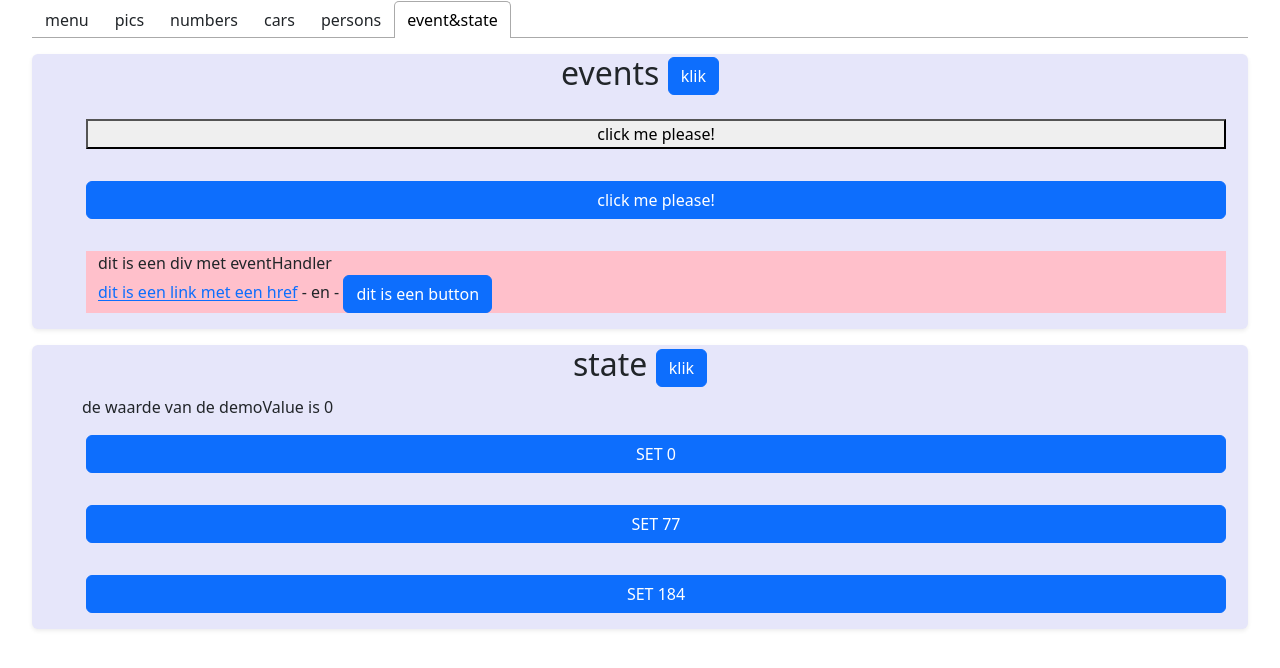
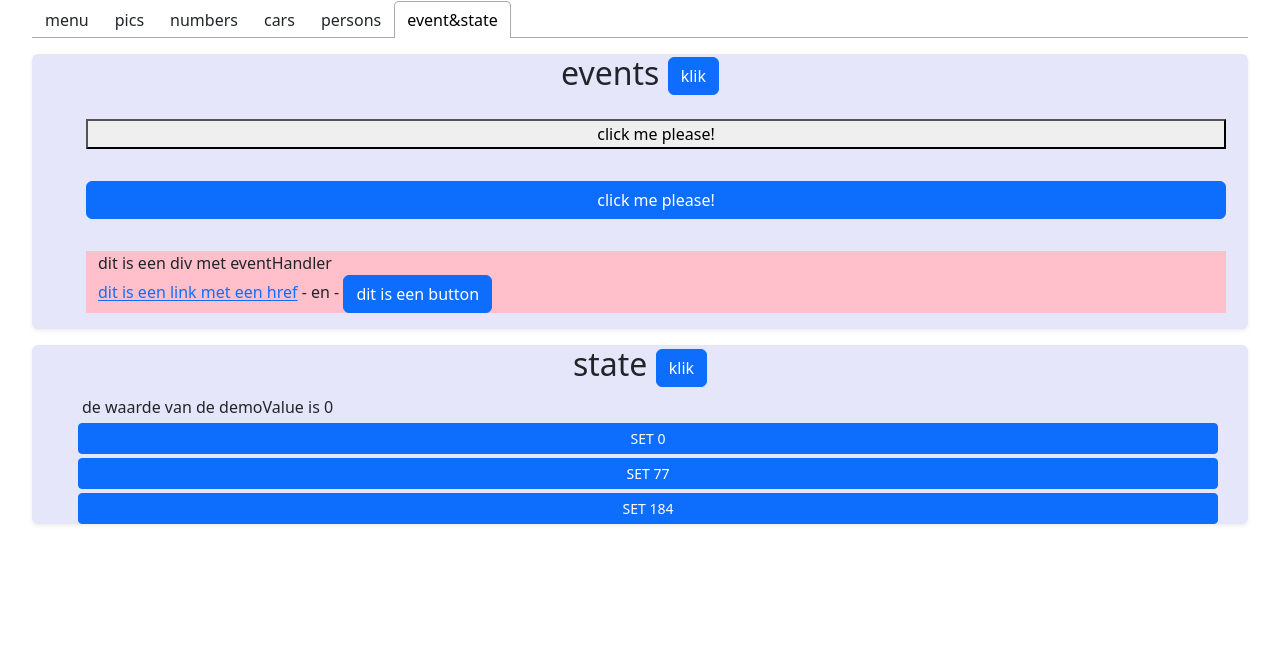
Before and after one commit to axeltuyaerts/dynamic_oefeningen, a React (Create React App) app: page / in a window 1280 px wide. Both pictures are taken after a click on the tab "event&state". Shown: the top 668 px of the page. Built offline with nearby package versions, Linux system fonts and the light colour scheme.

Commit message:
3.4 Component MyButton

```diff
--- /dev/null
+++ b/src/components/MyButton.js
@@ -0,0 +1,11 @@
+import {Button} from "react-bootstrap";
+
+export function MyButton(props) {
+    const {onClick, children} = props;
+    return (
+        <Button variant="primary" size="sm" className="ms-2 mt-1"
+                onClick={onClick}>
+            {children}
+        </Button>
+    );
+}
--- a/src/components/StateDemo.js
+++ b/src/components/StateDemo.js
@@ -1,14 +1,14 @@
 import {useState} from "react";
 import {Section} from "./Section";
-import {Button} from "react-bootstrap";
+import {MyButton} from "./MyButton";
 
 export function StateDemo() {
     const [demoValue, setDemoValue] = useState(0);
 
     return <Section title={"state"}>
         <div>de waarde van de demoValue is {demoValue}</div>
-        <Button className={"m-3"} onClick={() => setDemoValue(0)}> SET 0</Button>
-        <Button className={"m-3"}  onClick={() => setDemoValue(77)}> SET 77</Button>
-        <Button className={"m-3"}  onClick={() => setDemoValue(184)}> SET 184</Button>
+        <MyButton onClick={() => setDemoValue(0)}> SET 0</MyButton>
+        <MyButton onClick={() => setDemoValue(77)}> SET 77</MyButton>
+        <MyButton onClick={() => setDemoValue(184)}> SET 184</MyButton>
     </Section>
 }
```
